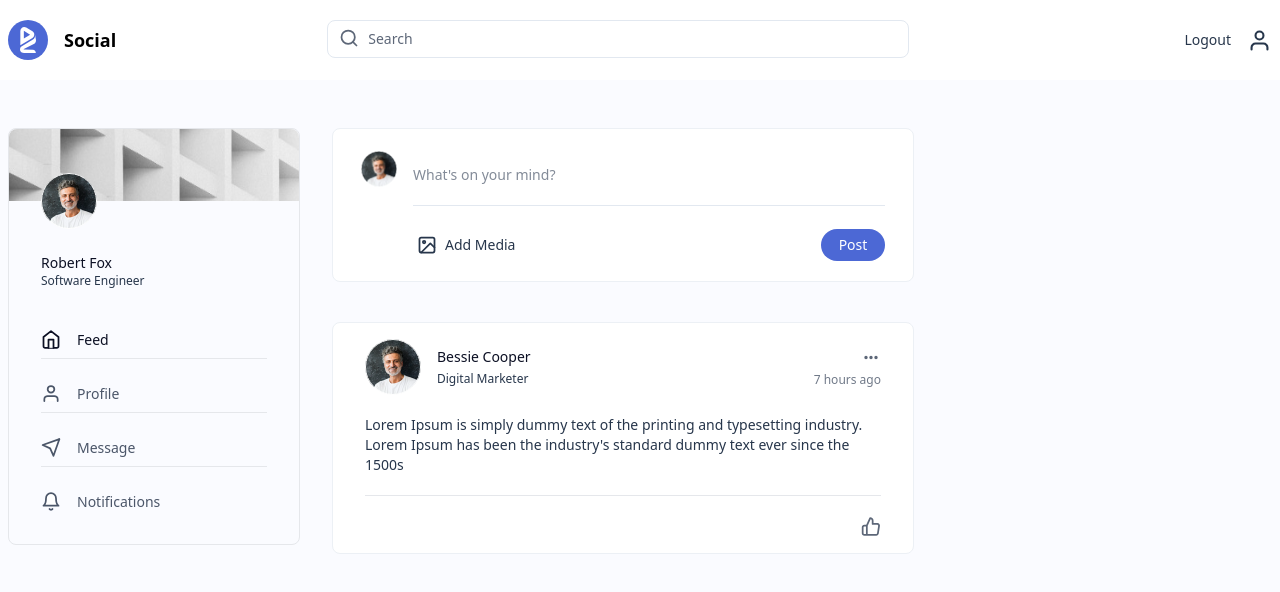
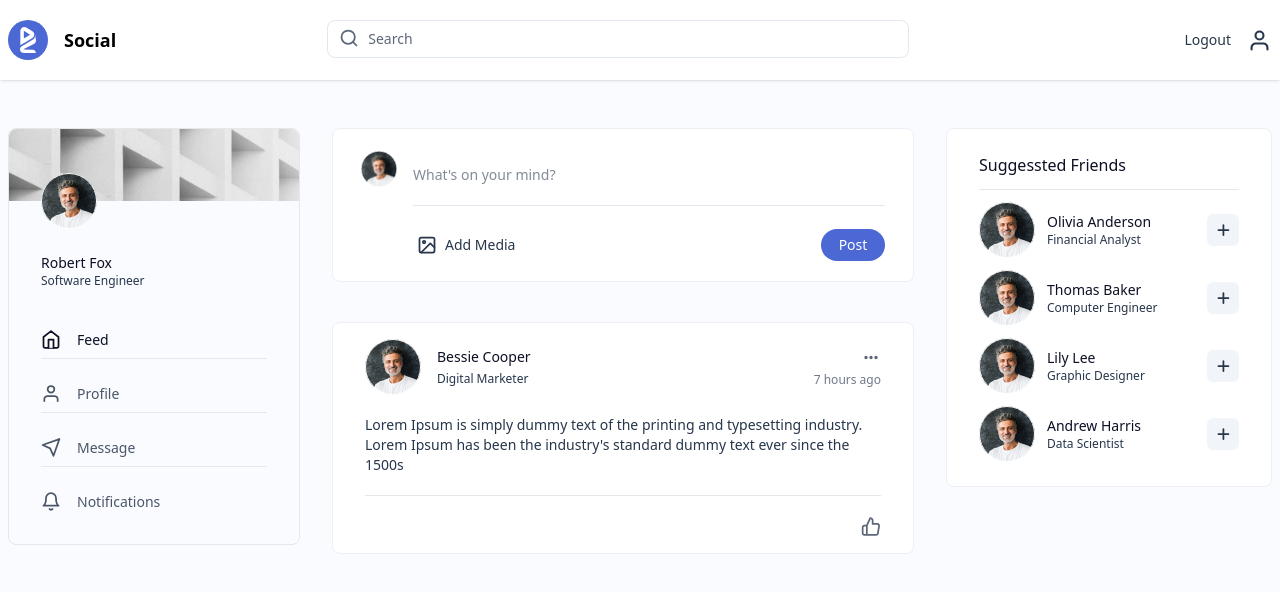
Before and after one commit to Ceyhunnnn/Social-Media-Frontend, a Next.js app: page /feed in a window 1280 px wide. Shown: the top 592 px of the page. Built offline with nearby package versions, Linux system fonts and the light colour scheme.

Commit message:
suggested friend created

```diff
--- a/components/header/Header.js
+++ b/components/header/Header.js
@@ -5,7 +5,7 @@ import Input from "../input/Input";
 
 const Header = () => {
   return (
-    <header className="bg-white h-20 w-full flex justify-center items-center px-2">
+    <header className="bg-white h-20 w-full flex justify-center items-center px-2 sticky top-0 shadow">
       <div className="max-w-7xl flex justify-between w-full py-5">
         <div className="flex gap-x-4 items-center">
           <Logo />
--- /dev/null
+++ b/components/icons/Add.js
@@ -0,0 +1,29 @@
+const Add = () => {
+  return (
+    <svg
+      width="32"
+      height="32"
+      viewBox="0 0 32 32"
+      fill="none"
+      xmlns="http://www.w3.org/2000/svg"
+    >
+      <rect width="32" height="32" rx="6" fill="#F1F4F9" />
+      <path
+        d="M16.4167 11V21"
+        stroke="#27364B"
+        strokeWidth="1.75"
+        strokeLinecap="round"
+        strokeLinejoin="round"
+      />
+      <path
+        d="M11.4167 16H21.4167"
+        stroke="#27364B"
+        strokeWidth="1.75"
+        strokeLinecap="round"
+        strokeLinejoin="round"
+      />
+    </svg>
+  );
+};
+
+export default Add;
--- a/layouts/MainLayout.js
+++ /dev/null
@@ -1,18 +0,0 @@
-import LeftMenu from "@/components/leftMenu/LeftMenu";
-import Header from "@/components/header/Header";
-
-const MainLayout = ({ children }) => {
-  return (
-    <>
-      <Header />
-      <div className="flex justify-center  px-2 bg-white-10 min-h-screen">
-        <div className="max-w-7xl w-full flex gap-x-8 mt-12">
-          <LeftMenu />
-          <div className="max-w-[582px] w-full">{children}</div>
-        </div>
-      </div>
-    </>
-  );
-};
-
-export default MainLayout;
--- /dev/null
+++ b/layouts/mainLayout/MainLayout.js
@@ -0,0 +1,29 @@
+import LeftMenu from "@/components/leftMenu/LeftMenu";
+import Header from "@/components/header/Header";
+import { useRouter } from "next/router";
+import routes from "@/routes/routes";
+import SuggesstedFriends from "./SuggesstedFriends";
+
+const MainLayout = ({ children }) => {
+  const { pathname } = useRouter();
+  const rightContent = {
+    "/feed": <SuggesstedFriends />,
+    "/profile": <p>profile</p>,
+    "/message": <p>message</p>,
+    "/notification": <p>notification</p>,
+  };
+  return (
+    <>
+      <Header />
+      <div className="flex justify-center  px-2 bg-white-10 min-h-screen ">
+        <div className="max-w-7xl w-full flex gap-x-8 mt-12">
+          <LeftMenu />
+          <div className="w-[582px]">{children}</div>
+          <div className="flex-1 h-fit">{rightContent[pathname]}</div>
+        </div>
+      </div>
+    </>
+  );
+};
+
+export default MainLayout;
--- /dev/null
+++ b/layouts/mainLayout/SuggesstedFriends.js
@@ -0,0 +1,39 @@
+import SuggesstedFriendsCard from "./SuggesstedFriendsCard";
+
+const SuggesstedFriends = () => {
+  const suggesstedList = [
+    {
+      id: 0,
+      name: "Olivia Anderson",
+      job: "Financial Analyst",
+    },
+    {
+      id: 1,
+      name: "Thomas Baker",
+      job: "Computer Engineer",
+    },
+    {
+      id: 2,
+      name: "Lily Lee",
+      job: "Graphic Designer",
+    },
+    {
+      id: 3,
+      name: "Andrew Harris",
+      job: "Data Scientist",
+    },
+  ];
+  return (
+    <div className="border border-gray-30 flex flex-col gap-y-3 rounded-normal px-8 py-6 bg-white">
+      <h5 className="text-black-90 text-base">Suggessted Friends</h5>
+      <hr />
+      <div className="flex flex-col gap-y-3">
+        {suggesstedList.map((sug) => (
+          <SuggesstedFriendsCard key={sug.id} name={sug.name} job={sug.job} />
+        ))}
+      </div>
+    </div>
+  );
+};
+
+export default SuggesstedFriends;
--- /dev/null
+++ b/layouts/mainLayout/SuggesstedFriendsCard.js
@@ -0,0 +1,19 @@
+import Add from "@/components/icons/Add";
+import Profile from "@/components/icons/Profile";
+
+const SuggesstedFriendsCard = ({ name, job }) => {
+  return (
+    <div className="flex items-center justify-between">
+      <div className="flex gap-x-3 items-center">
+        <Profile />
+        <div>
+          <h1 className="text-black-90 text-sm">{name}</h1>
+          <h2 className="text-black-80 text-xs">{job}</h2>
+        </div>
+      </div>
+      <Add />
+    </div>
+  );
+};
+
+export default SuggesstedFriendsCard;
--- a/pages/feed/index.js
+++ b/pages/feed/index.js
@@ -1,5 +1,5 @@
 import Feed from "@/components/feed/Feed";
-import MainLayout from "@/layouts/MainLayout";
+import MainLayout from "@/layouts/mainLayout/MainLayout";
 
 const index = () => {
   return (
--- a/pages/message/index.js
+++ b/pages/message/index.js
@@ -1,5 +1,5 @@
 import Message from "@/components/message/Message";
-import MainLayout from "@/layouts/MainLayout";
+import MainLayout from "@/layouts/mainLayout/MainLayout";
 
 const index = () => {
   return (
--- a/pages/notification/index.js
+++ b/pages/notification/index.js
@@ -1,5 +1,5 @@
 import Notification from "@/components/notification/Notification";
-import MainLayout from "@/layouts/MainLayout";
+import MainLayout from "@/layouts/mainLayout/MainLayout";
 
 const index = () => {
   return (
--- a/pages/profile/index.js
+++ b/pages/profile/index.js
@@ -1,5 +1,5 @@
 import Profile from "@/components/profile/Profile";
-import MainLayout from "@/layouts/MainLayout";
+import MainLayout from "@/layouts/mainLayout/MainLayout";
 
 const index = () => {
   return (
```
